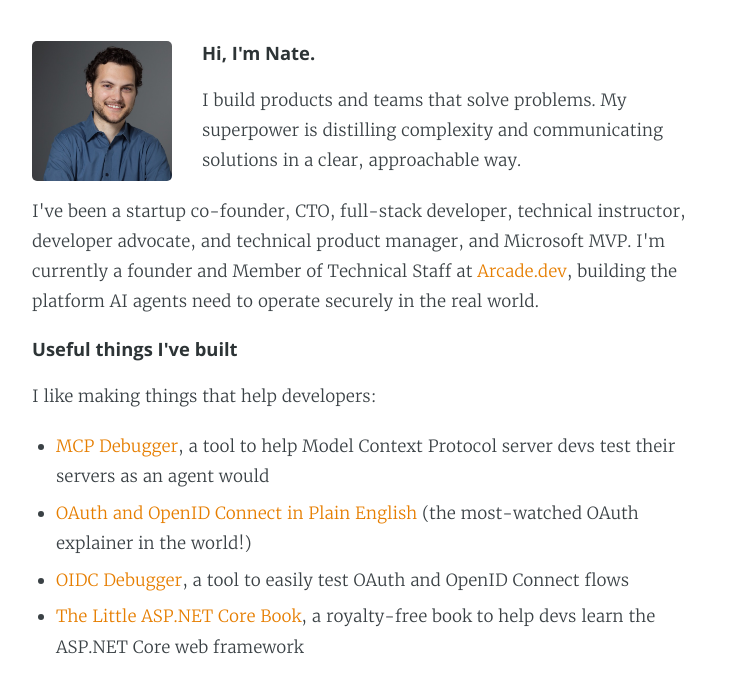
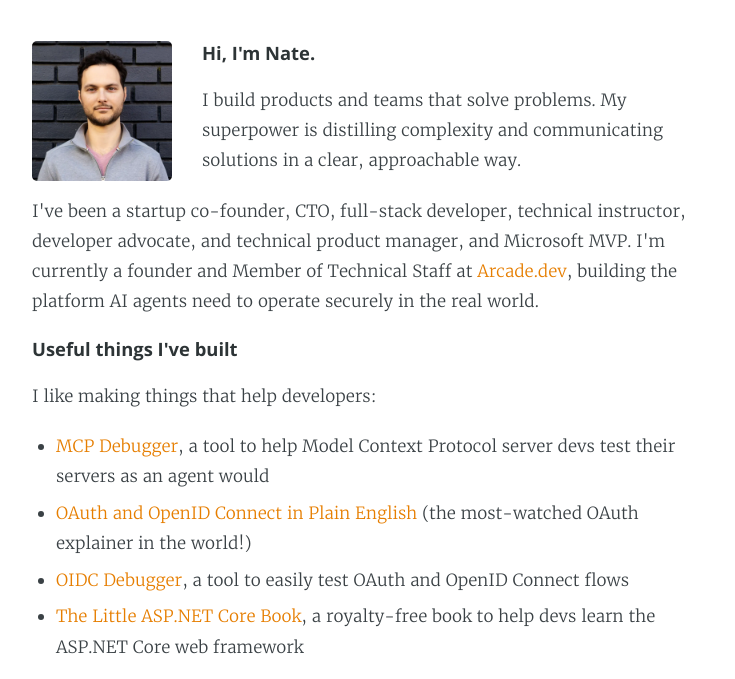
Before and after one commit to nbarbettini/recaffeinate.co, an Astro site: page /about in a window 1280 px wide. Shown: the part 101-780 px from the top of the page, without its empty margins (272-1007 px from the left). Built offline with nearby package versions, Linux system fonts and the light colour scheme; Astro itself is replaced by a stand-in of ours.

Commit message:
update headshot

```diff
--- a/src/pages/about.astro
+++ b/src/pages/about.astro
@@ -4,7 +4,7 @@ import BaseLayout from "../layouts/BaseLayout.astro";
 
 <BaseLayout title="About me">
   <article class="page-content">
-    <img src="/img/headshot.jpg" class="headshot" alt="Nate Barbettini" />
+    <img src="/img/headshot.webp" class="headshot" alt="Nate Barbettini" />
 
     <h4>Hi, I'm Nate.</h4>
 
```
Also changed, not shown: public/img/headshot.jpg (deleted), public/img/headshot.webp (added).
